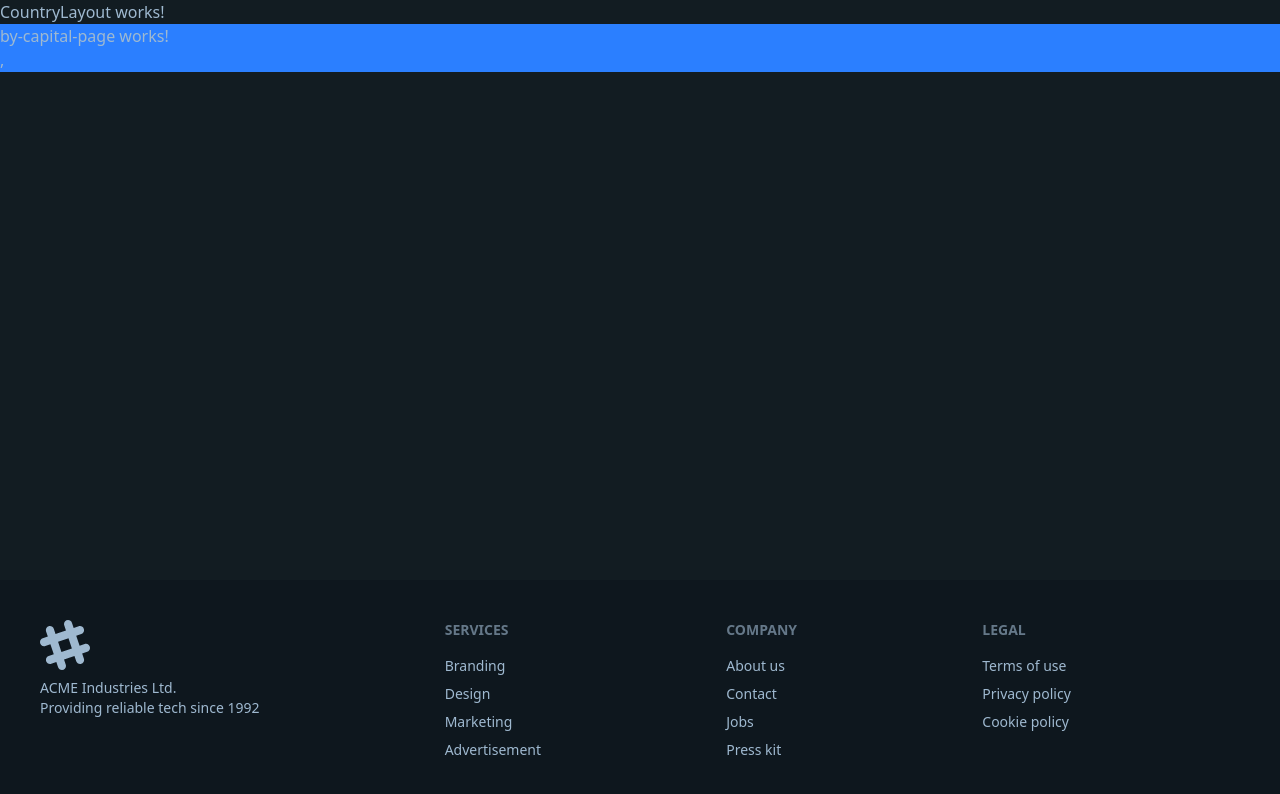
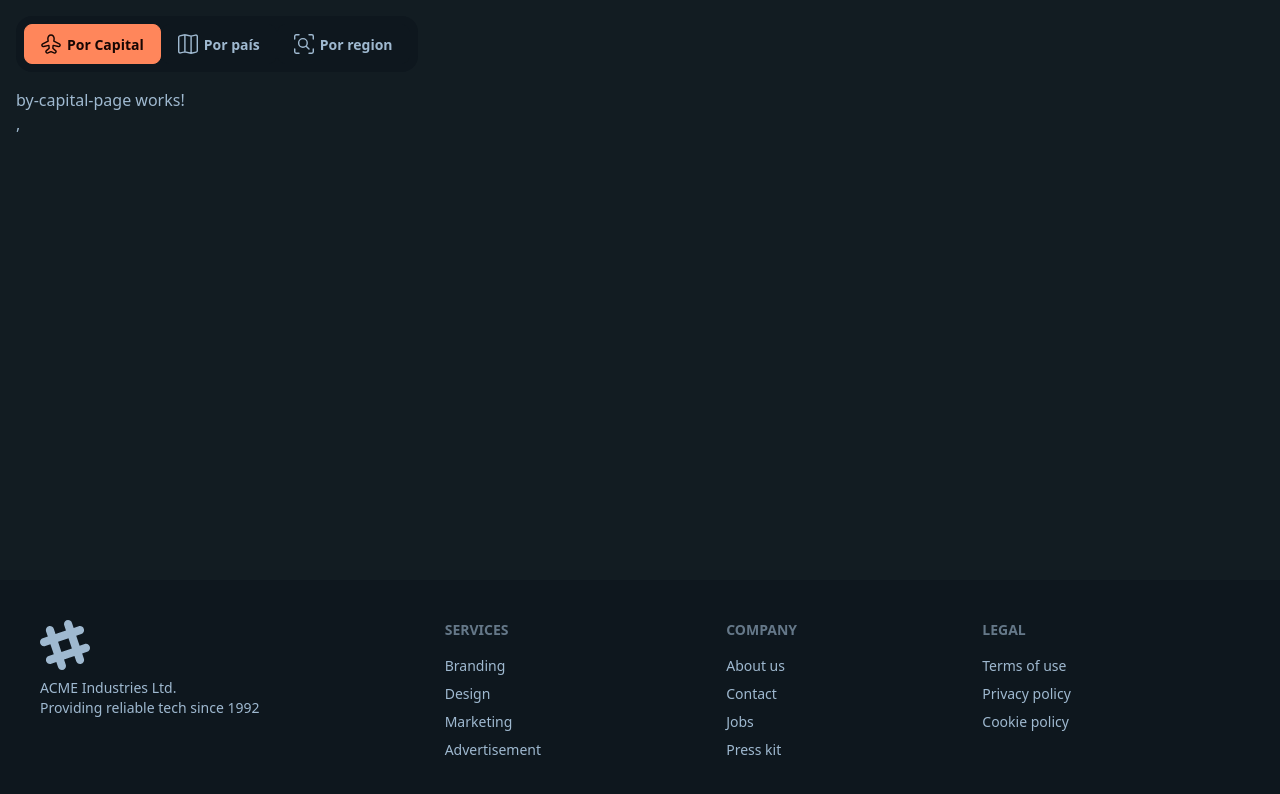
Before and after one commit to RKCbas/Country-App, an Angular app: page /country/by-capital in a window 1280 px wide. Shown: the top 794 px of the page. Built offline with nearby package versions, Linux system fonts and the light colour scheme.

Commit message:
# Class 4 Icons ✨Feat: implemented a top-menu that works as a nav bar in the country module

```diff
--- /dev/null
+++ b/src/app/country/components/top-menu/top-menu.component.html
@@ -0,0 +1,69 @@
+<nav class="p-4 w-full">
+  <ul class="menu bg-base-200 sm:menu-horizontal rounded-box">
+    <li>
+      <a class="btn" routerLink="by-capital" routerLinkActive="btn-primary">
+        <svg
+          xmlns="http://www.w3.org/2000/svg"
+          width="20"
+          height="20"
+          viewBox="0 0 14 14"
+        >
+          <path
+            fill="none"
+            stroke="currentColor"
+            stroke-linecap="round"
+            stroke-linejoin="round"
+            d="m5.031 5l-.19-1.298a2.97 2.97 0 0 1 .607-2.267a1.977 1.977 0 0 1 3.104 0c.505.64.725 1.46.607 2.267L8.969 5l3.833 1.944a.989.989 0 0 1-.665 1.846L8.5 7.97L8.281 10l1.9 1.61a.991.991 0 0 1-1.035 1.664L7 12.344l-2.146.93a.99.99 0 0 1-1.035-1.665L5.72 10L5.5 7.969l-3.637.821a.989.989 0 0 1-.665-1.846z"
+            stroke-width="1"
+          />
+        </svg>
+        Por Capital
+      </a>
+    </li>
+    <li>
+      <a class="btn" routerLink="by-country" routerLinkActive="btn-primary">
+        <svg
+          xmlns="http://www.w3.org/2000/svg"
+          width="20"
+          height="20"
+          viewBox="0 0 14 14"
+        >
+          <path
+            fill="none"
+            stroke="currentColor"
+            stroke-linecap="round"
+            stroke-linejoin="round"
+            d="m4.83 12.5l-3.105.717A1 1 0 0 1 .5 12.243V2.295a1 1 0 0 1 .775-.974L4.83.5zm0 0l4.34 1v-12L4.83.5zm8.67-.795a1 1 0 0 1-.775.974L9.17 13.5v-12l3.105-.717a1 1 0 0 1 1.225.974z"
+            stroke-width="1"
+          />
+        </svg>
+        Por país
+      </a>
+    </li>
+    <li>
+      <a class="btn" routerLink="by-region" routerLinkActive="btn-primary">
+        <svg
+          xmlns="http://www.w3.org/2000/svg"
+          width="20"
+          height="20"
+          viewBox="0 0 14 14"
+        >
+          <g fill="none" stroke="currentColor" stroke-width="1">
+            <path
+              stroke-linecap="round"
+              stroke-linejoin="round"
+              d="M13.5 10.5v2a1 1 0 0 1-1 1h-2m0-13h2a1 1 0 0 1 1 1v2m-13 0v-2a1 1 0 0 1 1-1h2m0 13h-2a1 1 0 0 1-1-1v-2"
+            />
+            <path d="M3.25 6.25a3 3 0 1 0 6 0a3 3 0 1 0-6 0" />
+            <path
+              stroke-linecap="round"
+              stroke-linejoin="round"
+              d="m8.5 8.5l2 2"
+            />
+          </g>
+        </svg>
+        Por region
+      </a>
+    </li>
+  </ul>
+</nav>
--- /dev/null
+++ b/src/app/country/components/top-menu/top-menu.component.ts
@@ -0,0 +1,13 @@
+import { ChangeDetectionStrategy, Component } from '@angular/core';
+import { RouterLink, RouterLinkActive } from '@angular/router';
+
+@Component({
+  selector: 'country-top-menu',
+  imports: [
+    RouterLink,
+    RouterLinkActive
+  ],
+  templateUrl: './top-menu.component.html',
+  changeDetection: ChangeDetectionStrategy.OnPush,
+})
+export class TopMenuComponent { }
--- a/src/app/country/layouts/CountryLayout/CountryLayout.component.html
+++ b/src/app/country/layouts/CountryLayout/CountryLayout.component.html
@@ -1,5 +1,5 @@
-<p>CountryLayout works!</p>
+<country-top-menu/>
 
-<section class="bg-blue-500">
+<section class="px-4">
     <router-outlet/>
 </section>
--- a/src/app/country/layouts/CountryLayout/CountryLayout.component.ts
+++ b/src/app/country/layouts/CountryLayout/CountryLayout.component.ts
@@ -1,11 +1,13 @@
 import { ChangeDetectionStrategy, Component } from '@angular/core';
 import { RouterOutlet } from '@angular/router';
+import { TopMenuComponent } from "../../components/top-menu/top-menu.component";
 
 @Component({
   selector: 'app-country-layout',
   imports: [
-    RouterOutlet
-  ],
+    RouterOutlet,
+    TopMenuComponent
+],
   templateUrl: './CountryLayout.component.html',
   changeDetection: ChangeDetectionStrategy.OnPush,
 })
```
Also changed, not shown: 1 other file (tests, documents, lock files or other folders).
